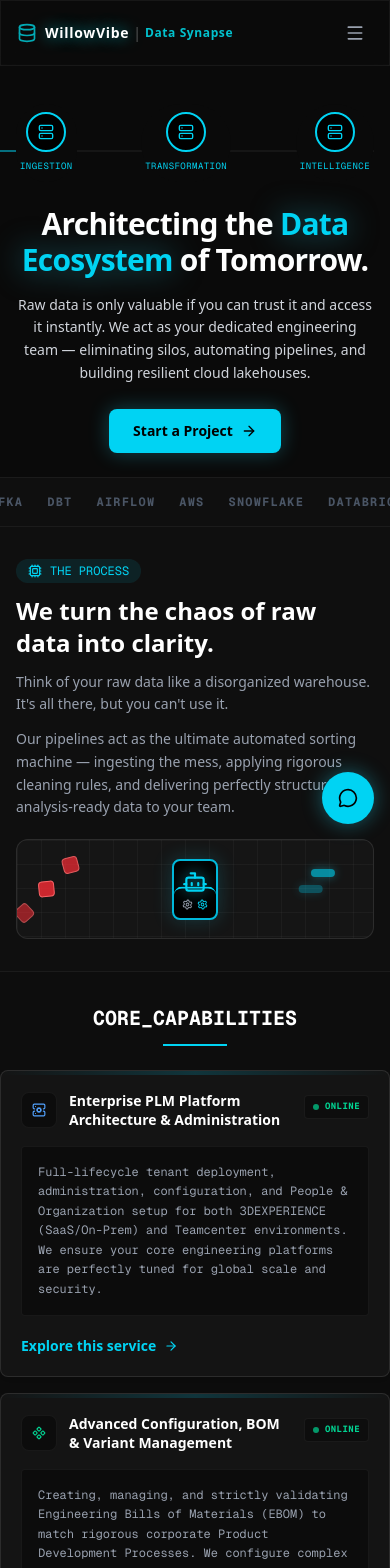
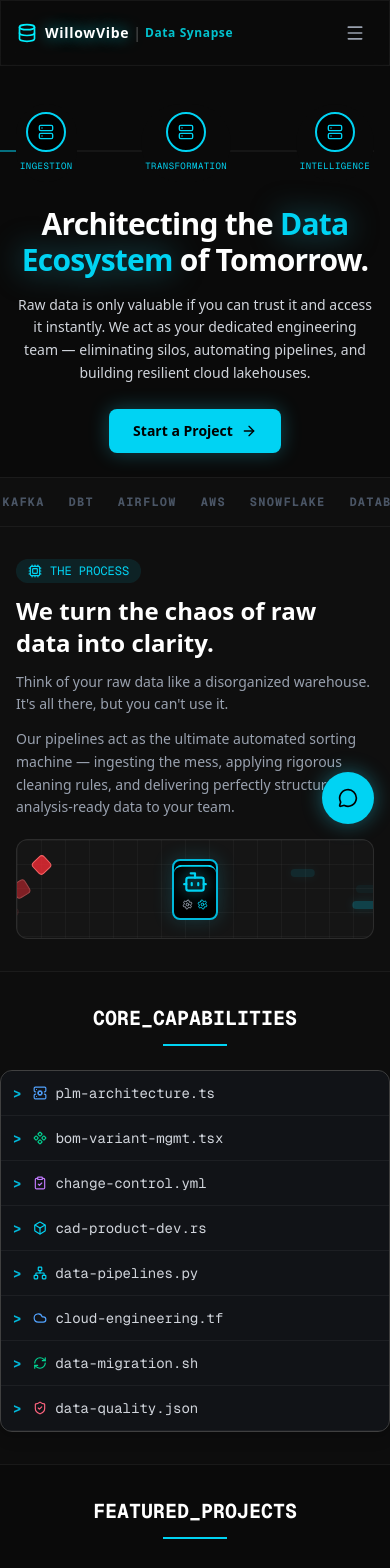
Before and after one commit to Sruthi-ng/willowvibe-web, a Next.js app: page / in a window 390 px wide. Shown: the top 1568 px of the page. Built offline with nearby package versions, Linux system fonts and the light colour scheme.

Commit message:
Implement compact Terminal Directory Accordion for mobile layout

```diff
--- a/src/app/page.tsx
+++ b/src/app/page.tsx
@@ -184,6 +184,7 @@ function CoreCapabilitiesIDE() {
   const [expandedFolders, setExpandedFolders] = useState<Set<string>>(new Set([CAPABILITY_TREE_ADVANCED[0].folder]));
   const [activeFileId, setActiveFileId] = useState(CAPABILITY_TREE_ADVANCED[0].files[0].id);
   const [userHasInteracted, setUserHasInteracted] = useState(false);
+  const [expandedMobileFile, setExpandedMobileFile] = useState<string | null>(null);
 
   // The tab bar and auto-traverse should be scoped to the parent folder of the currently active file.
   const activeFolderObj = CAPABILITY_TREE_ADVANCED.find(f => f.files.some(file => file.id === activeFileId)) || CAPABILITY_TREE_ADVANCED[0];
@@ -241,33 +242,47 @@ function CoreCapabilitiesIDE() {
 
   return (
     <>
-      {/* Mobile Cloud Console Layout (Hidden on Desktop) */}
-      <div className="flex flex-col gap-4 lg:hidden w-full max-w-lg mx-auto">
-        {allMobileFiles.map(file => (
-          <div key={file.id} className="bg-neutral-900/80 border border-white/10 rounded-lg p-5 flex flex-col shadow-lg relative overflow-hidden">
-            <div className="absolute top-0 left-0 w-full h-1 bg-gradient-to-r from-transparent via-cyan-500/20 to-transparent" />
-            <div className="flex items-start justify-between mb-4">
-               <div className="flex items-center gap-3 pr-4">
-                  <div className="p-2.5 bg-black/40 rounded-lg border border-white/5 shrink-0 text-cyan-400">
+      {/* Mobile Terminal Directory Accordion (Hidden on Desktop) */}
+      <div className="flex flex-col lg:hidden w-full max-w-lg mx-auto bg-[#0d1117] border border-neutral-700 rounded-xl overflow-hidden shadow-lg font-mono">
+        {allMobileFiles.map(file => {
+          const isExpanded = expandedMobileFile === file.id;
+          return (
+            <div key={file.id} className="flex flex-col">
+              <div
+                className={`flex items-center p-3 border-b border-white/5 cursor-pointer transition-colors select-none ${isExpanded ? 'bg-neutral-800' : 'bg-neutral-900/40 hover:bg-neutral-800/80 active:bg-neutral-800'}`}
+                onClick={() => setExpandedMobileFile(isExpanded ? null : file.id)}
+              >
+                <span className="text-cyan-500 mr-3 text-sm font-bold leading-none select-none">&gt;</span>
+                <div className="flex items-center gap-2 text-gray-300 text-sm truncate">
                    {file.icon}
-                  </div>
-                  <h3 className="text-white font-bold text-sm leading-snug">{file.fullTitle}</h3>
-               </div>
-               <div className="flex items-center gap-1.5 shrink-0 mt-1 bg-black/30 px-2 py-1 rounded border border-white/5">
-                  <div className="w-1.5 h-1.5 rounded-full bg-emerald-400 animate-pulse" />
-                  <span className="text-emerald-400 font-mono text-[9px] tracking-wider font-bold">ONLINE</span>
+                   <span className="truncate">{file.shortFileName}</span>
                 </div>
               </div>
 
-            <div className="text-gray-400 font-mono text-[12px] leading-relaxed bg-black/40 p-4 rounded border border-white/5 whitespace-pre-wrap">
+              <AnimatePresence>
+                {isExpanded && (
+                  <motion.div
+                    initial={{ height: 0, opacity: 0 }}
+                    animate={{ height: 'auto', opacity: 1 }}
+                    exit={{ height: 0, opacity: 0 }}
+                    transition={{ duration: 0.2 }}
+                    className="overflow-hidden"
+                  >
+                    <div className="px-4 pb-4 pt-3 bg-neutral-900/20 border-b border-white/5 flex flex-col">
+                       <h3 className="text-white font-bold text-sm font-sans mb-1.5">{file.fullTitle}</h3>
+                       <p className="text-gray-400 text-xs leading-relaxed font-sans line-clamp-2">
                           {file.fullDescription}
-            </div>
-
-            <Link href="/services" className="mt-5 text-cyan-400 text-sm font-semibold hover:text-cyan-300 flex items-center gap-2 w-max transition-colors">
-               Explore this service <ArrowRight size={14} />
+                       </p>
+                       <Link href="/services" className="inline-flex items-center w-max mt-4 px-4 py-2 bg-cyan-900/30 border border-cyan-500/50 text-cyan-400 text-xs font-semibold font-sans rounded hover:bg-cyan-800/50 transition-colors">
+                          Explore service &rarr;
                        </Link>
                     </div>
-        ))}
+                  </motion.div>
+                )}
+              </AnimatePresence>
+            </div>
+          );
+        })}
       </div>
 
       {/* Desktop IDE Layout (Hidden on Mobile) */}
```
Lines whose indentation alone changed are shown as unchanged.
